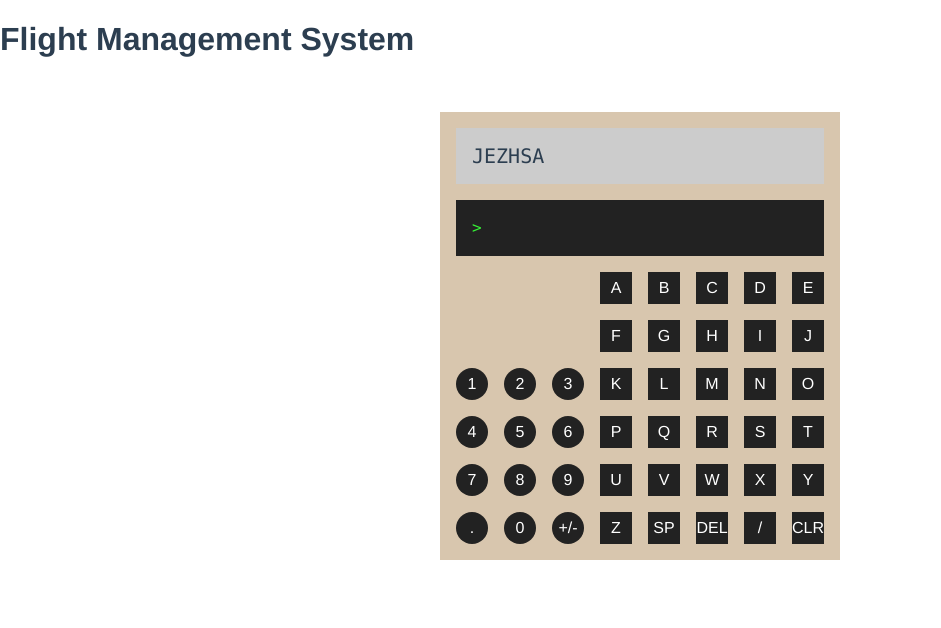
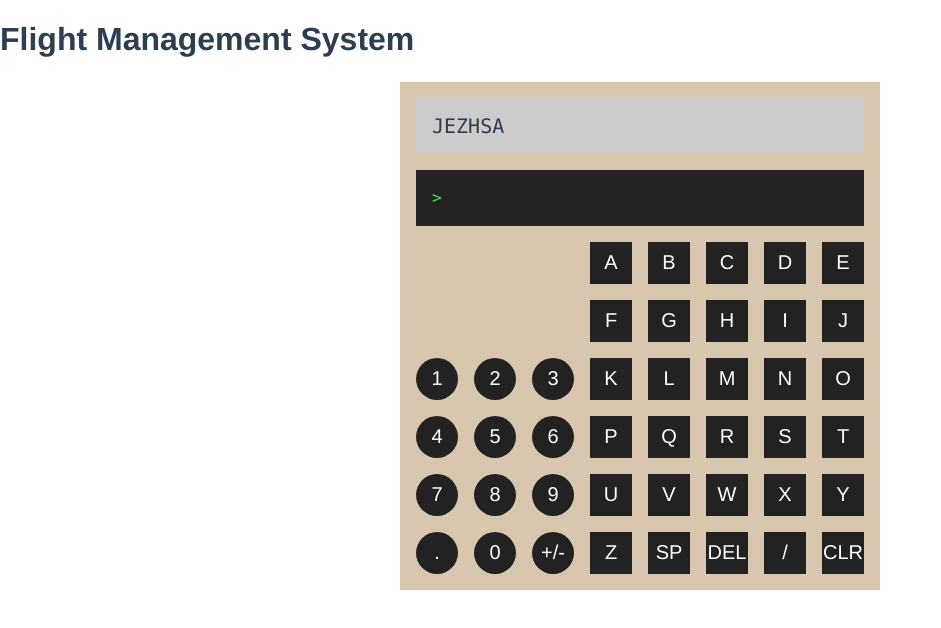
Before and after one commit to flying-musk/flight-management-system, a Vue app: page / in a window 1280 px wide. Shown: the top 628 px of the page, without its empty margins (0-941 px from the left). Built offline with nearby package versions, Linux system fonts and the light colour scheme.

Commit message:
[flight-management-system] Minor style change.

```diff
--- a/src/components/Buttons.vue
+++ b/src/components/Buttons.vue
@@ -69,10 +69,11 @@ export default {
 }
 .b-button {
   cursor: pointer;
-  width: 32px;
-  height: 32px;
+  width: 42px;
+  height: 42px;
   background-color: #222222;
   color: #ffffff;
+  font-size: 20px;
   display: flex;
   justify-content: center;
   align-items: center;
@@ -80,7 +81,7 @@ export default {
 .button-number {
   border-radius: 50%;
 }
-@media (max-width: 420px) {
+@media (max-width: 480px) {
   .b-outer {
     flex-direction: column-reverse;
     align-items: center;
```
